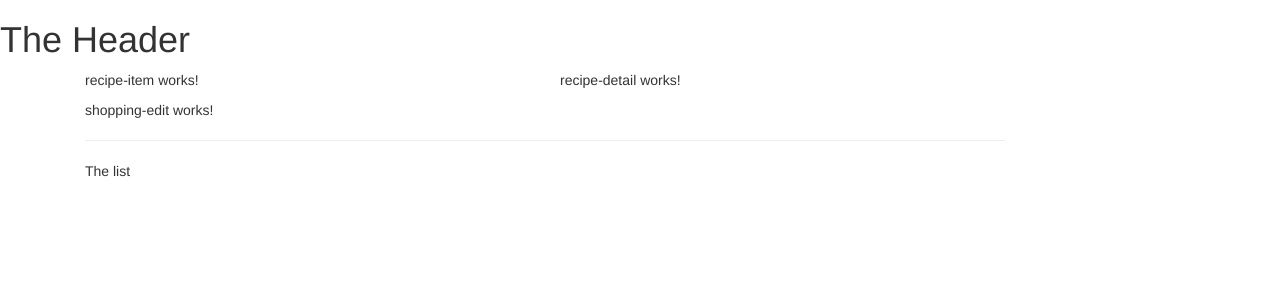
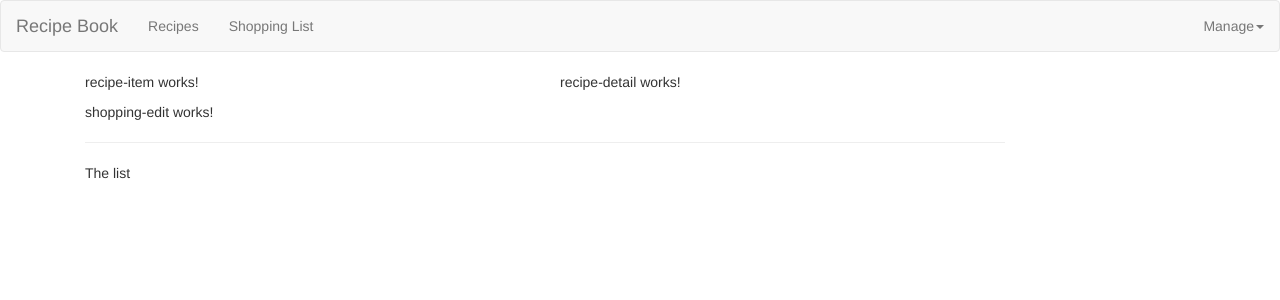
Before and after one commit to digitopoi/RecipeApp, an Angular app: page / in a window 1280 px wide. Shown: the top 300 px of the page. Built offline with nearby package versions, Linux system fonts and the light colour scheme.

Commit message:
Add recipe model

```diff
--- a/src/app/app.module.ts
+++ b/src/app/app.module.ts
@@ -18,7 +18,8 @@
     RecipeDetailComponent,
     RecipeListComponent,
     RecipeItemComponent,
-    ShoppingEditComponent
+    ShoppingEditComponent,
+    RecipeItemComponent
 ],
   imports: [
     BrowserModule
--- a/src/app/header/header.component.html
+++ b/src/app/header/header.component.html
@@ -1 +1,23 @@
-<h1>The Header</h1>
+<nav class="navbar navbar-default">
+    <div class="container-fluid">
+        <div class="navbar-header">
+            <a href="#" class="navbar-brand">Recipe Book</a>
+        </div>
+
+        <div class="navbar-default">
+            <ul class="nav navbar-nav">
+                <li><a href="#">Recipes</a></li>
+                <li><a href="#">Shopping List</a></li>
+            </ul>
+            <ul class="nav navbar-nav navbar-right">
+                <li class="dropdown">
+                    <a href="#" class="dropdown-toggle" role="button">Manage<span class="caret"></span></a>
+                    <ul class="dropdown-menu">
+                        <li><a href="#">Save Data</a></li>
+                        <li><a href="#">Fetch Data</a></li>
+                    </ul>
+                </li>
+            </ul>
+        </div>
+    </div>
+</nav>
--- a/src/app/recipes/recipe-list/recipe-list.component.ts
+++ b/src/app/recipes/recipe-list/recipe-list.component.ts
@@ -6,6 +6,7 @@
   styleUrls: ['./recipe-list.component.css']
 })
 export class RecipeListComponent implements OnInit {
+  recipes = [];
 
   constructor() { }
 
```
Also changed, not shown: src/app/recipes/recipe.model.ts (added, +11 -0 lines).
